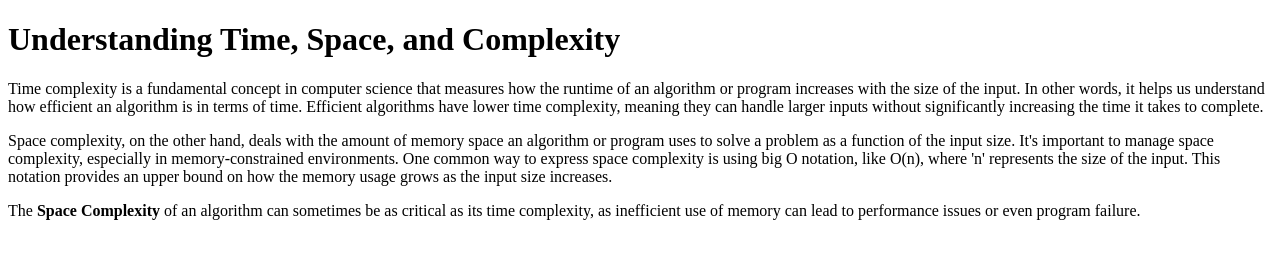
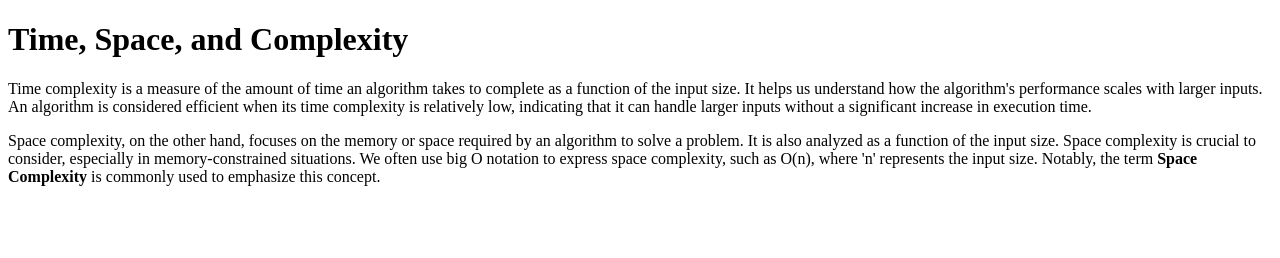
Before and after one commit to acciojob/time-and-space-complexity-trishaSolanki, a website: page main.html in a window 1280 px wide. Drawn offline with Linux system fonts and the light colour scheme.

Commit message:
created a submission

```diff
--- a/main.html
+++ b/main.html
@@ -8,10 +8,18 @@
 
 <body>
 	<!-- the entire body must be written by student -->
-	 <h1>Understanding Time, Space, and Complexity</h1>
-    <p>Time complexity is a fundamental concept in computer science that measures how the runtime of an algorithm or program increases with the size of the input. In other words, it helps us understand how efficient an algorithm is in terms of time. Efficient algorithms have lower time complexity, meaning they can handle larger inputs without significantly increasing the time it takes to complete.</p>
-    <p>Space complexity, on the other hand, deals with the amount of memory space an algorithm or program uses to solve a problem as a function of the input size. It's important to manage space complexity, especially in memory-constrained environments. One common way to express space complexity is using big O notation, like O(n), where 'n' represents the size of the input. This notation provides an upper bound on how the memory usage grows as the input size increases.</p>
-    <p>The <b>Space Complexity</b> of an algorithm can sometimes be as critical as its time complexity, as inefficient use of memory can lead to performance issues or even program failure.</p>
+	<!DOCTYPE html>
+<html>
+<head>
+    <title>Time and Space Complexity</title>
+</head>
+<body>
+    <h1>Time, Space, and Complexity</h1>
+    <p>Time complexity is a measure of the amount of time an algorithm takes to complete as a function of the input size. It helps us understand how the algorithm's performance scales with larger inputs. An algorithm is considered efficient when its time complexity is relatively low, indicating that it can handle larger inputs without a significant increase in execution time.</p>
+    <p>Space complexity, on the other hand, focuses on the memory or space required by an algorithm to solve a problem. It is also analyzed as a function of the input size. Space complexity is crucial to consider, especially in memory-constrained situations. We often use big O notation to express space complexity, such as O(n), where 'n' represents the input size. Notably, the term <b>Space Complexity</b> is commonly used to emphasize this concept.</p>
+</body>
+</html>
+
     <script type="text/javascript" src="./script.js">
 </script>
 
```
